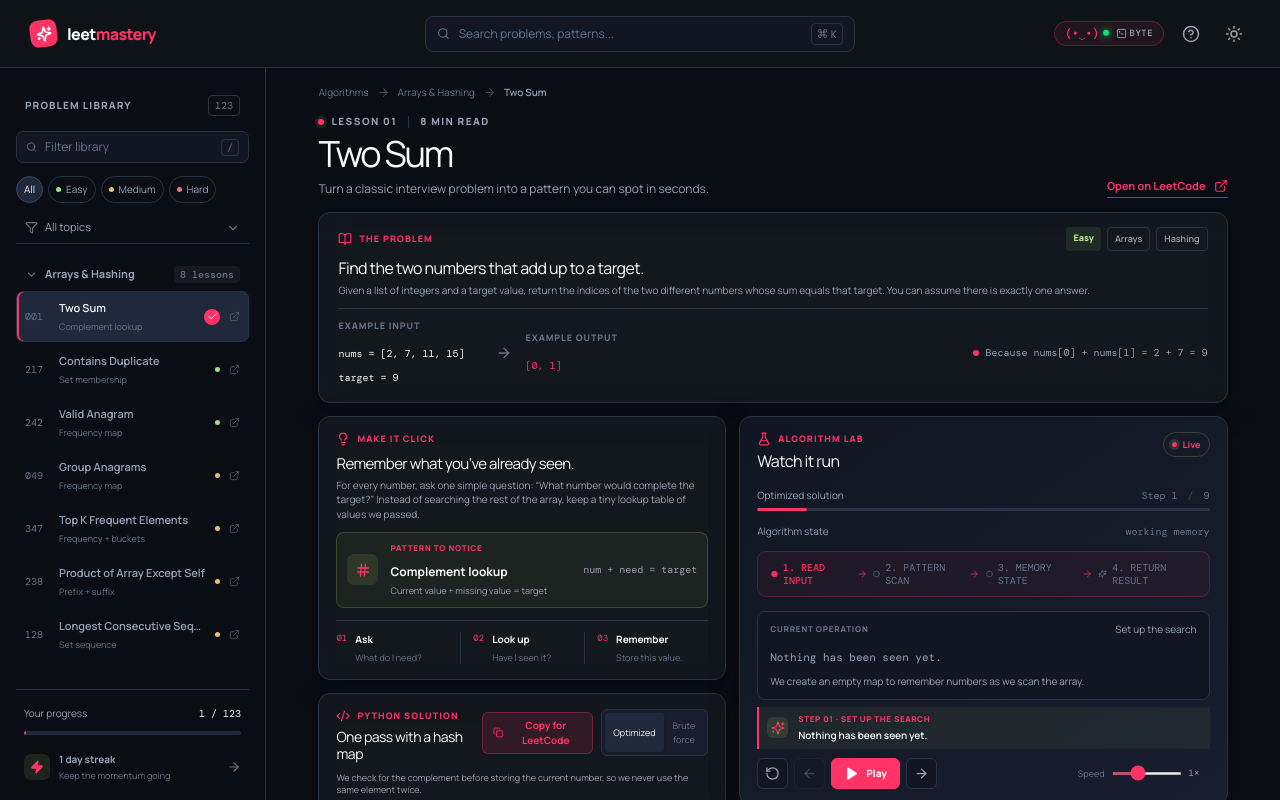
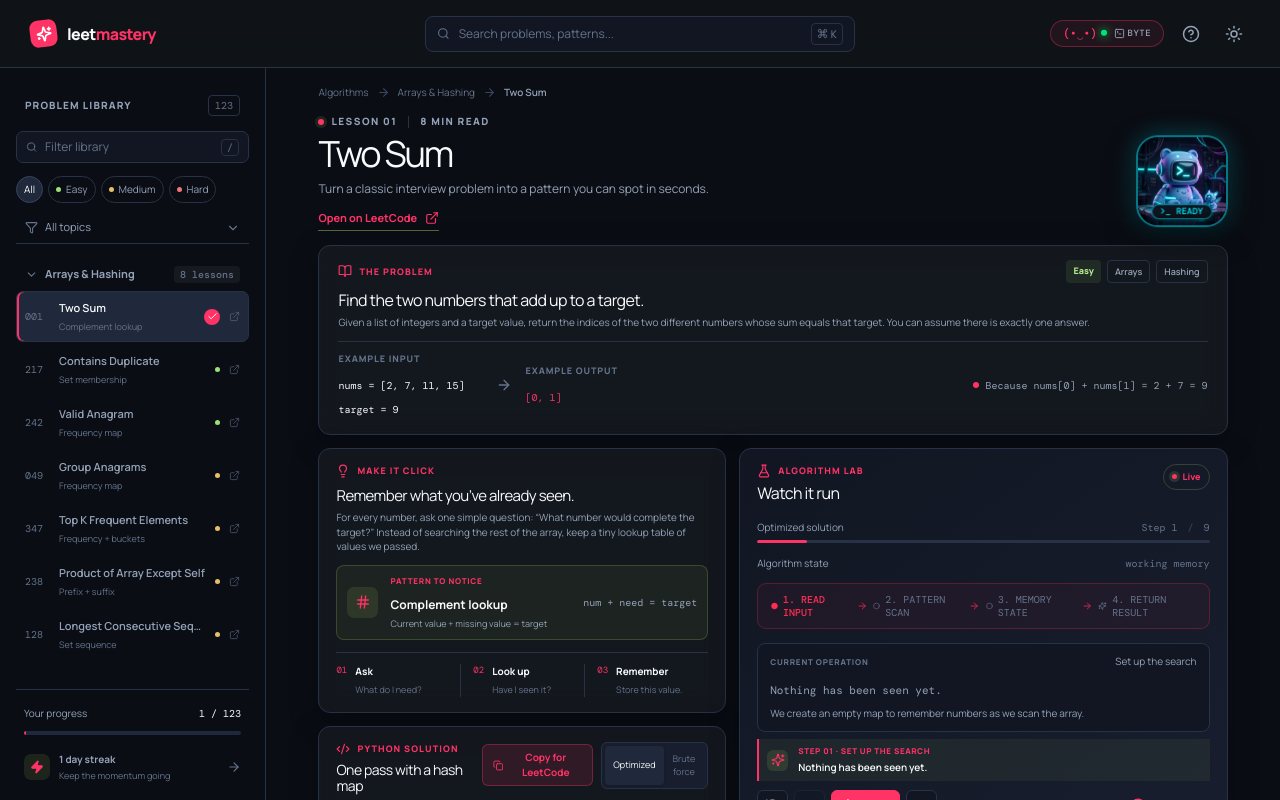
Before and after one commit to harshithmgowda/leetmastery1, a React (Vite) app: page / in a window 1280 px wide. Shown: the top 800 px of the page. Built offline with nearby package versions, Linux system fonts and the light colour scheme.

Commit message:
feat: add 3D Blue Mascot pet BYTE to page intro matching reference UI

```diff
--- a/src/App.tsx
+++ b/src/App.tsx
@@ -826,8 +826,9 @@ function App() {
               <div className="eyebrow"><span className="status-dot" /> Lesson {String(allProblems.findIndex((problem) => problem.number === currentLesson.number) + 1).padStart(2, '0')} <span className="eyebrow-divider" /> {currentLesson.minutes} min read</div>
               <h1>{currentLesson.title}</h1>
               <p className="intro-copy">{currentLesson.introCopy}</p>
+              <a className="leetcode-link" href={currentLesson.url} target="_blank" rel="noreferrer" style={{ marginTop: '12px', display: 'inline-flex' }}>Open on LeetCode <ExternalLink size={14} /></a>
             </div>
-            <a className="leetcode-link" href={currentLesson.url} target="_blank" rel="noreferrer">Open on LeetCode <ExternalLink size={14} /></a>
+            <BigMascotPet isPlaying={isPlaying} />
           </section>
 
           <section className="problem-summary panel">
@@ -893,6 +894,50 @@ function App() {
         </main>
       </div>
       <AnimatePresence>{toast && <motion.div className="toast" initial={{ opacity: 0, y: 12 }} animate={{ opacity: 1, y: 0 }} exit={{ opacity: 0, y: 8 }}><Sparkles size={14} />{toast}<button onClick={() => setToast('')}><X size={13} /></button></motion.div>}</AnimatePresence>
+    </div>
+  )
+}
+
+function BigMascotPet({ isPlaying }: { isPlaying: boolean }) {
+  const [speech, setSpeech] = useState('')
+
+  const handleMascotClick = () => {
+    const quotes = [
+      'Byte says: Pattern recognized! 🧠',
+      'Byte says: O(n) lookup active! ⚡',
+      'Byte says: Let\'s conquer LeetCode! 🚀',
+      'Byte says: 100% Accepted code ready! ✨',
+      'Byte says: Smooth algorithms ahead! 💻',
+    ]
+    const random = quotes[Math.floor(Math.random() * quotes.length)]
+    setSpeech(random)
+    setTimeout(() => setSpeech(''), 3000)
+  }
+
+  return (
+    <div className="big-mascot-container" onClick={handleMascotClick} title="Byte - Your Coding Pet!">
+      <motion.div
+        className="big-mascot-wrapper"
+        animate={isPlaying ? { y: [0, -8, 0], scale: [1, 1.05, 1] } : { y: [0, -5, 0] }}
+        transition={{ repeat: Infinity, duration: isPlaying ? 0.7 : 3.2, ease: 'easeInOut' }}
+      >
+        <img src="/mascot.jpg" alt="Byte Mascot" className="big-mascot-image" />
+        <div className="mascot-screen-overlay">
+          <span>{isPlaying ? '>_ RUNNING' : '>_ READY'}</span>
+        </div>
+      </motion.div>
+      <AnimatePresence>
+        {speech && (
+          <motion.div
+            className="big-mascot-speech"
+            initial={{ opacity: 0, y: 10, scale: 0.9 }}
+            animate={{ opacity: 1, y: 0, scale: 1 }}
+            exit={{ opacity: 0, y: 6, scale: 0.9 }}
+          >
+            <span>{speech}</span>
+          </motion.div>
+        )}
+      </AnimatePresence>
     </div>
   )
 }
--- a/src/index.css
+++ b/src/index.css
@@ -532,8 +532,8 @@ body { overflow: auto; }
   display: flex;
   align-items: center;
   gap: 7px;
-  padding: 4px 10px;
-  border: 1px solid rgba(255, 51, 102, 0.3);
+  padding: 5px 12px;
+  border: 1px solid rgba(255, 51, 102, 0.35);
   border-radius: 999px;
   background: rgba(255, 51, 102, 0.08);
   cursor: pointer;
@@ -585,3 +585,64 @@ body { overflow: auto; }
   box-shadow: 0 8px 24px rgba(0, 0, 0, 0.6), 0 0 16px rgba(255, 51, 102, 0.2);
   z-index: 50;
 }
+
+.big-mascot-container {
+  position: relative;
+  display: flex;
+  flex-direction: column;
+  align-items: flex-end;
+  cursor: pointer;
+  user-select: none;
+  z-index: 10;
+}
+.big-mascot-wrapper {
+  position: relative;
+  width: 92px;
+  height: 92px;
+  border-radius: 22px;
+  overflow: hidden;
+  border: 2px solid rgba(0, 240, 255, 0.45);
+  box-shadow: 0 10px 30px rgba(0, 0, 0, 0.6), 0 0 25px rgba(0, 240, 255, 0.3);
+  background: #0f1420;
+  transition: all 0.3s ease;
+}
+.big-mascot-wrapper:hover {
+  border-color: rgba(0, 240, 255, 0.85);
+  box-shadow: 0 12px 40px rgba(0, 0, 0, 0.7), 0 0 35px rgba(0, 240, 255, 0.5);
+}
+.big-mascot-image {
+  width: 100%;
+  height: 100%;
+  object-fit: cover;
+}
+.mascot-screen-overlay {
+  position: absolute;
+  bottom: 6px;
+  left: 50%;
+  transform: translateX(-50%);
+  padding: 2px 8px;
+  border-radius: 999px;
+  background: rgba(10, 13, 20, 0.85);
+  border: 1px solid rgba(0, 240, 255, 0.5);
+  color: #00f0ff;
+  font: 9px/1 'DM Mono', monospace;
+  font-weight: 800;
+  white-space: nowrap;
+  backdrop-filter: blur(4px);
+  box-shadow: 0 0 10px rgba(0, 240, 255, 0.3);
+}
+.big-mascot-speech {
+  position: absolute;
+  top: -42px;
+  right: 0;
+  white-space: nowrap;
+  padding: 7px 14px;
+  border: 1px solid rgba(0, 240, 255, 0.5);
+  border-radius: 10px;
+  background: #141923;
+  color: #ffffff;
+  font-size: 11px;
+  font-weight: 700;
+  box-shadow: 0 10px 30px rgba(0, 0, 0, 0.7), 0 0 20px rgba(0, 240, 255, 0.3);
+  z-index: 50;
+}
```
Also changed, not shown: public/mascot.jpg (added).
